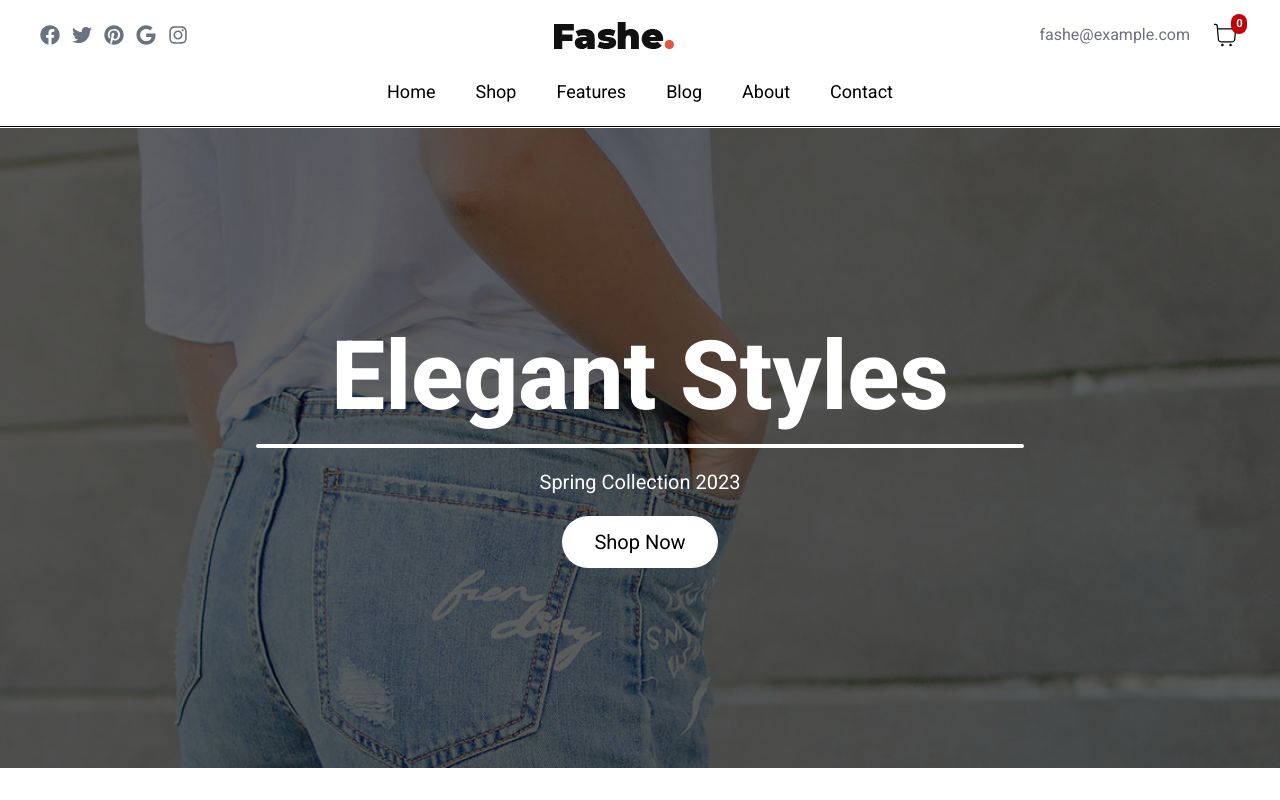
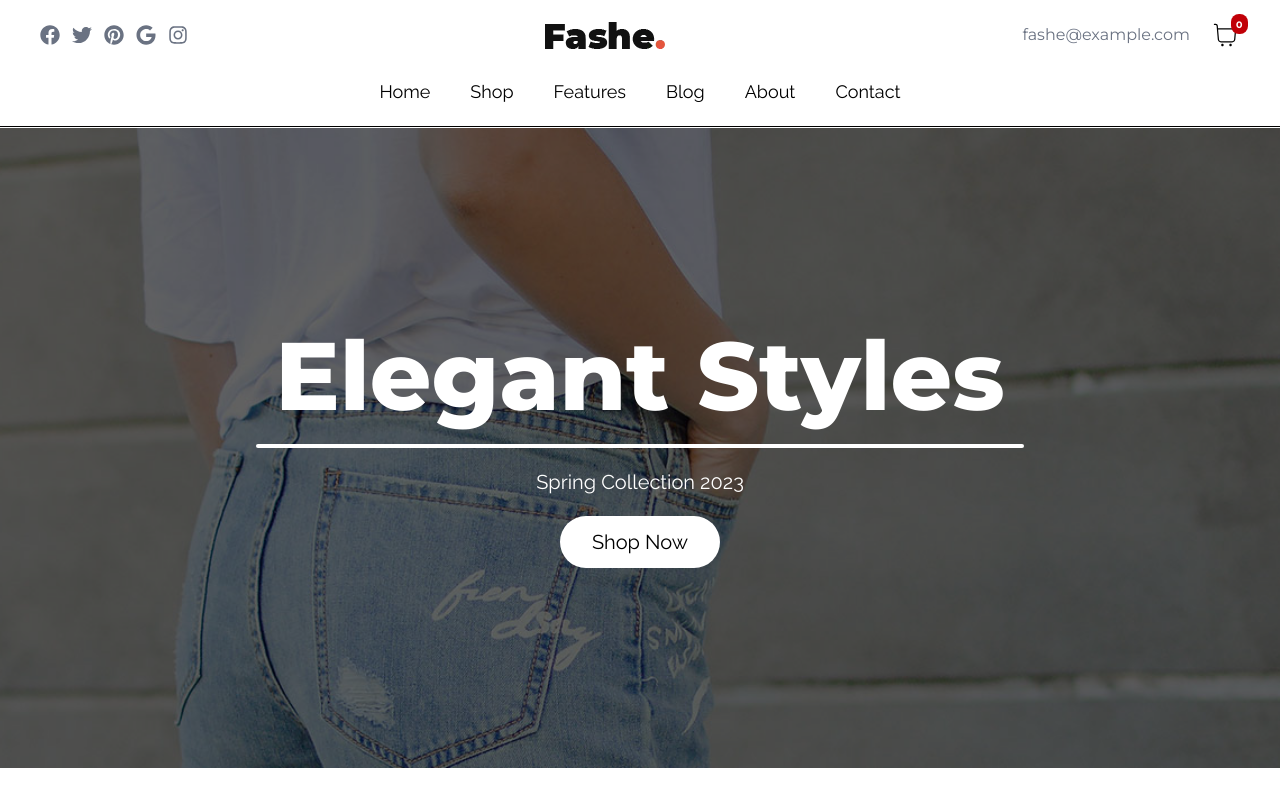
Before and after one commit to yahya-moussair/react_ecommerce_website, a React (Vite) app: page / in a window 1280 px wide. Shown: the top 800 px of the page. Built offline with nearby package versions, Linux system fonts and the light colour scheme; a web font is replaced by a local one.

Commit message:
change the font family

```diff
--- a/src/index.css
+++ b/src/index.css
@@ -1,7 +1,11 @@
 @import "tailwindcss";
 * {
-  font-family: "Roboto", sans-serif;
+  font-family: "Raleway", sans-serif;
   user-select: none;
+}
+
+h1, h2, h3, h4, h5, h6 {
+  font-family: "Montserrat", sans-serif;
 }
 
 .bgImage {
```
